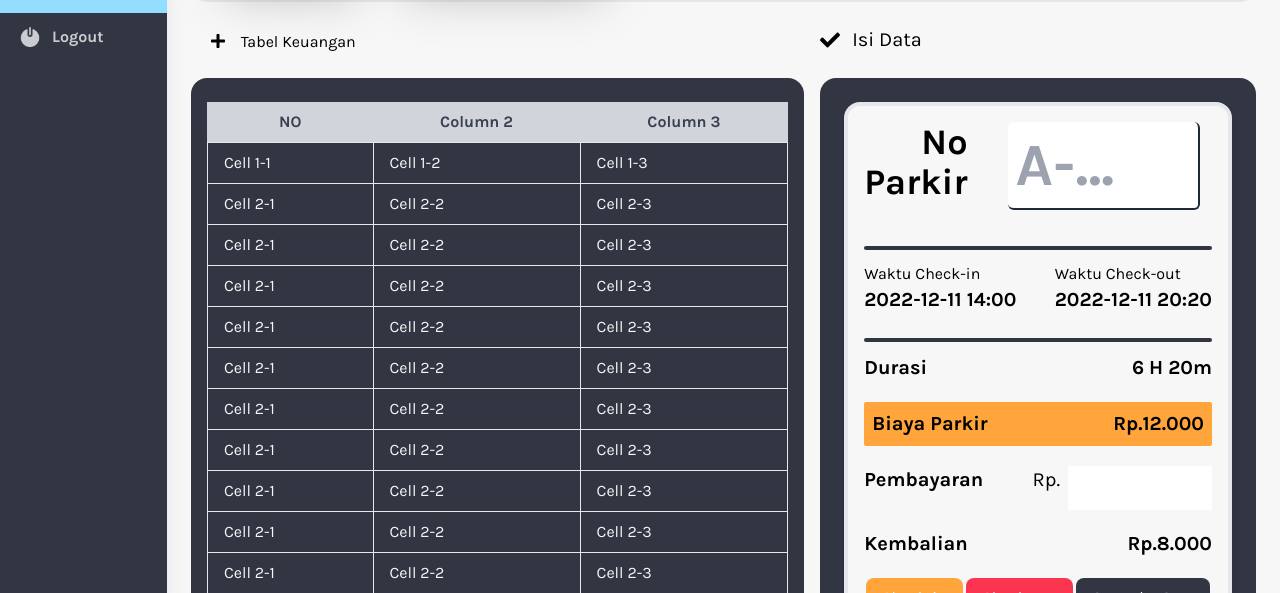
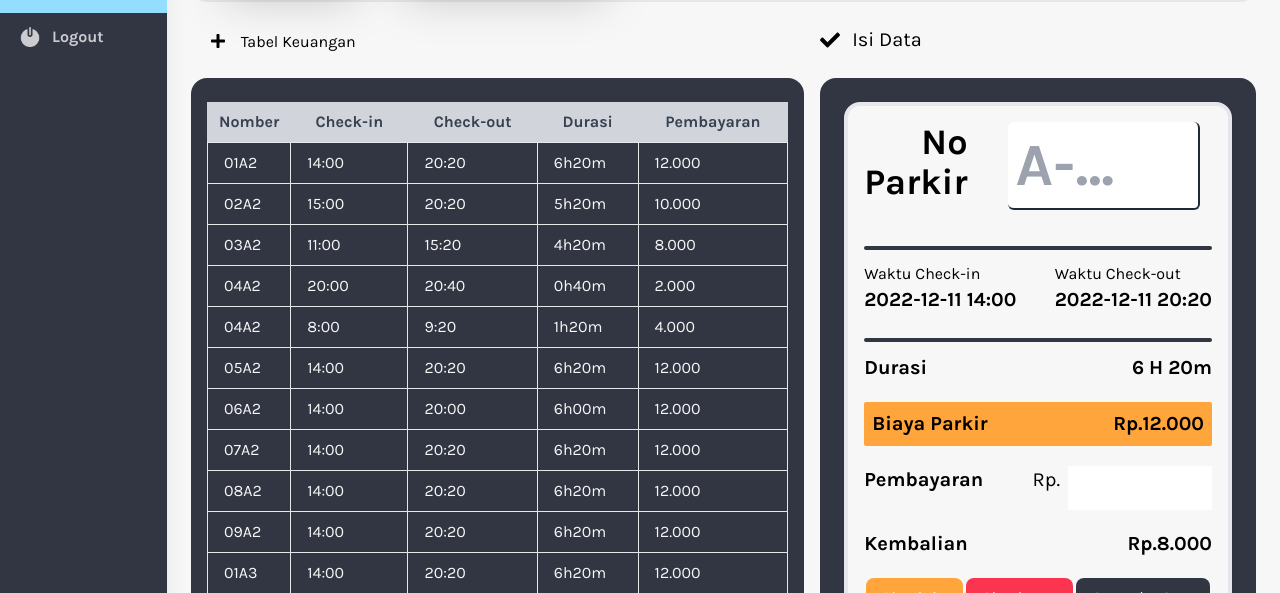
Before and after one commit to Dhafin2107/ParkSpace-API, a website: page src/payment.html in a window 1280 px wide. Shown: the part 207-800 px from the top of the page. Drawn offline with nearby package versions, Linux system fonts and the light colour scheme.

Commit message:
tambah tabel

```diff
--- a/src/payment.html
+++ b/src/payment.html
@@ -203,71 +203,97 @@
                   <table class=" overflow-y-auto table-auto w-full">
                     <thead>
                       <tr class="bg-gray-300 text-gray-700 font-bold">
-                        <th class="px-4 py-2">NO</th>
-                        <th class="px-4 py-2">Column 2</th>
-                        <th class="px-4 py-2">Column 3</th>
+                        <th class="">Nomber </th>
+                        <th class="px-4 py-2">Check-in</th>
+                        <th class="px-4 py-2">Check-out</th>
+                        <th class="px-4 py-2">Durasi</th>
+                        <th class="px-4 py-2">Pembayaran</th>
                       </tr>
                     </thead>
                     <tbody class="">
                       <tr class="putih">
-                        <td class="border px-4 py-2">Cell 1-1</td>
-                        <td class="border px-4 py-2">Cell 1-2</td>
-                        <td class="border px-4 py-2">Cell 1-3</td>
+                        <td class="border px-4 py-2">01A2 </td>
+                        <td class="border px-4 py-2">14:00 </td>
+                        <td class="border px-4 py-2"> 20:20</td>
+                        <td class="border px-4 py-2">6h20m </td>
+                        <td class="border px-4 py-2">12.000 </td>
                       </tr>
                       <tr class="putih">
-                        <td class="border px-4 py-2">Cell 2-1</td>
-                        <td class="border px-4 py-2">Cell 2-2</td>
-                        <td class="border px-4 py-2">Cell 2-3</td>
+                        <td class="border px-4 py-2">02A2 </td>
+                        <td class="border px-4 py-2">15:00 </td>
+                        <td class="border px-4 py-2">20:20 </td>
+                        <td class="border px-4 py-2">5h20m </td>
+                        <td class="border px-4 py-2">10.000 </td>
                       </tr>
                       <tr class="putih">
-                        <td class="border px-4 py-2">Cell 2-1</td>
-                        <td class="border px-4 py-2">Cell 2-2</td>
-                        <td class="border px-4 py-2">Cell 2-3</td>
+                        <td class="border px-4 py-2">03A2 </td>
+                        <td class="border px-4 py-2">11:00 </td>
+                        <td class="border px-4 py-2">15:20 </td>
+                        <td class="border px-4 py-2">4h20m </td>
+                        <td class="border px-4 py-2">8.000 </td>
                       </tr>
                       <tr class="putih">
-                        <td class="border px-4 py-2">Cell 2-1</td>
-                        <td class="border px-4 py-2">Cell 2-2</td>
-                        <td class="border px-4 py-2">Cell 2-3</td>
+                        <td class="border px-4 py-2"> 04A2</td>
+                        <td class="border px-4 py-2">20:00 </td>
+                        <td class="border px-4 py-2">20:40 </td>
+                        <td class="border px-4 py-2">0h40m </td>
+                        <td class="border px-4 py-2"> 2.000</td>
                       </tr>
                       <tr class="putih">
-                        <td class="border px-4 py-2">Cell 2-1</td>
-                        <td class="border px-4 py-2">Cell 2-2</td>
-                        <td class="border px-4 py-2">Cell 2-3</td>
+                        <td class="border px-4 py-2">04A2 </td>
+                        <td class="border px-4 py-2">8:00 </td>
+                        <td class="border px-4 py-2">9:20 </td>
+                        <td class="border px-4 py-2">1h20m </td>
+                        <td class="border px-4 py-2">4.000 </td>
                       </tr>
                       <tr class="putih">
-                        <td class="border px-4 py-2">Cell 2-1</td>
-                        <td class="border px-4 py-2">Cell 2-2</td>
-                        <td class="border px-4 py-2">Cell 2-3</td>
+                        <td class="border px-4 py-2"> 05A2</td>
+                        <td class="border px-4 py-2">14:00 </td>
+                        <td class="border px-4 py-2">20:20 </td>
+                        <td class="border px-4 py-2">6h20m </td>
+                        <td class="border px-4 py-2"> 12.000</td>
                       </tr>
                       <tr class="putih">
-                        <td class="border px-4 py-2">Cell 2-1</td>
-                        <td class="border px-4 py-2">Cell 2-2</td>
-                        <td class="border px-4 py-2">Cell 2-3</td>
+                        <td class="border px-4 py-2"> 06A2</td>
+                        <td class="border px-4 py-2">14:00 </td>
+                        <td class="border px-4 py-2">20:00 </td>
+                        <td class="border px-4 py-2">6h00m </td>
+                        <td class="border px-4 py-2">12.000 </td>
                       </tr>
                       <tr class="putih">
-                        <td class="border px-4 py-2">Cell 2-1</td>
-                        <td class="border px-4 py-2">Cell 2-2</td>
-                        <td class="border px-4 py-2">Cell 2-3</td>
+                        <td class="border px-4 py-2"> 07A2</td>
+                        <td class="border px-4 py-2">14:00 </td>
+                        <td class="border px-4 py-2">20:20 </td>
+                        <td class="border px-4 py-2">6h20m </td>
+                        <td class="border px-4 py-2">12.000 </td>
                       </tr>
                       <tr class="putih">
-                        <td class="border px-4 py-2">Cell 2-1</td>
-                        <td class="border px-4 py-2">Cell 2-2</td>
-                        <td class="border px-4 py-2">Cell 2-3</td>
+                        <td class="border px-4 py-2">08A2 </td>
+                        <td class="border px-4 py-2">14:00 </td>
+                        <td class="border px-4 py-2">20:20 </td>
+                        <td class="border px-4 py-2">6h20m </td>
+                        <td class="border px-4 py-2"> 12.000</td>
                       </tr>
                       <tr class="putih">
-                        <td class="border px-4 py-2">Cell 2-1</td>
-                        <td class="border px-4 py-2">Cell 2-2</td>
-                        <td class="border px-4 py-2">Cell 2-3</td>
+                        <td class="border px-4 py-2"> 09A2</td>
+                        <td class="border px-4 py-2">14:00 </td>
+                        <td class="border px-4 py-2">20:20 </td>
+                        <td class="border px-4 py-2">6h20m </td>
+                        <td class="border px-4 py-2">12.000 </td>
                       </tr>
                       <tr class="putih">
-                        <td class="border px-4 py-2">Cell 2-1</td>
-                        <td class="border px-4 py-2">Cell 2-2</td>
-                        <td class="border px-4 py-2">Cell 2-3</td>
+                        <td class="border px-4 py-2">01A3 </td>
+                        <td class="border px-4 py-2">14:00 </td>
+                        <td class="border px-4 py-2"> 20:20</td>
+                        <td class="border px-4 py-2">6h20m </td>
+                        <td class="border px-4 py-2">12.000 </td>
                       </tr>
                       <tr class="putih">
-                        <td class="border px-4 py-2">Cell 2-1</td>
-                        <td class="border px-4 py-2">Cell 2-2</td>
-                        <td class="border px-4 py-2">Cell 2-3</td>
+                        <td class="border px-4 py-2">02A3 </td>
+                        <td class="border px-4 py-2">14:00 </td>
+                        <td class="border px-4 py-2">20:20 </td>
+                        <td class="border px-4 py-2">6h20m </td>
+                        <td class="border px-4 py-2">12.000 </td>
                       </tr>
                     </tbody>
                   </table>
```
